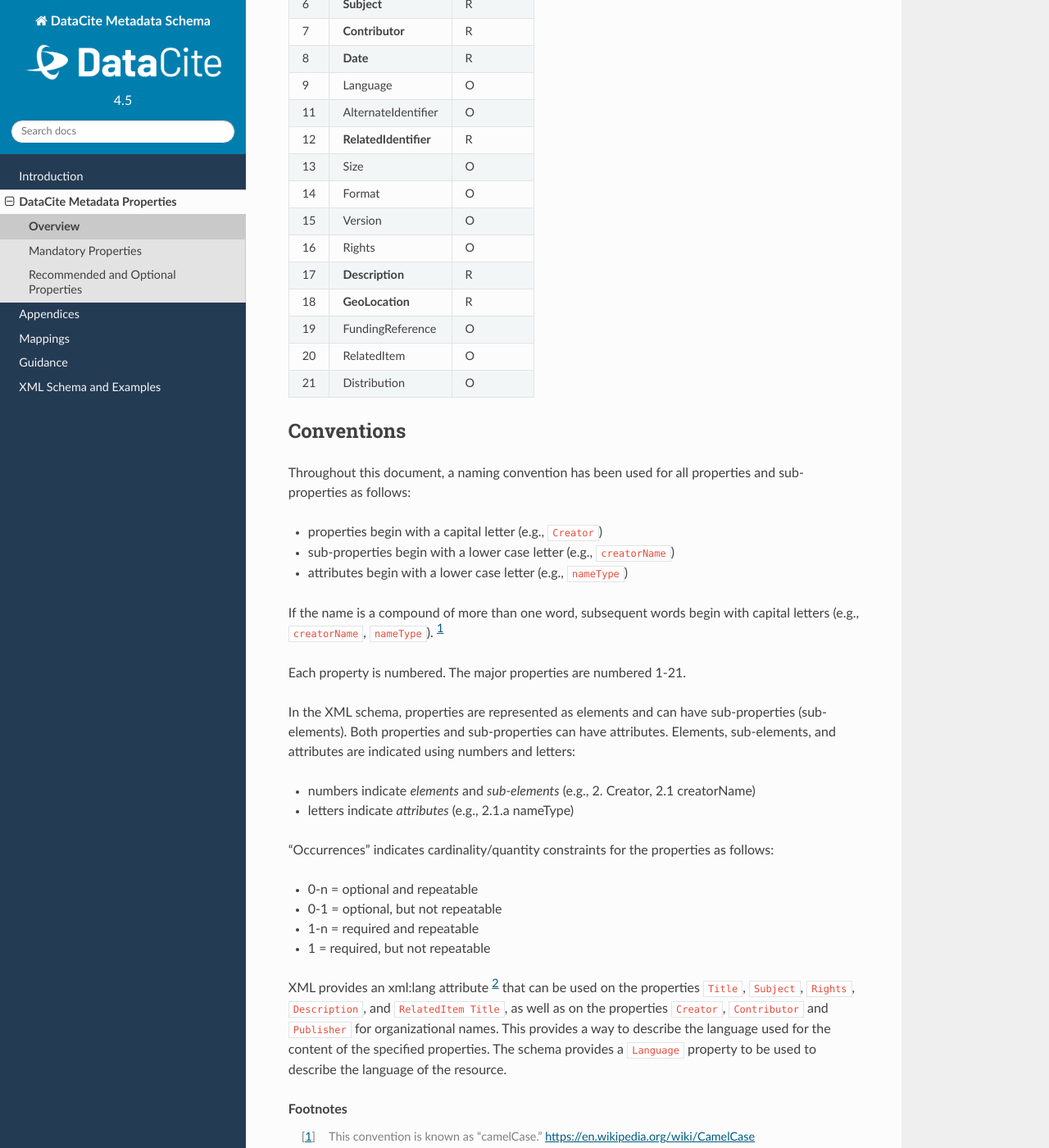
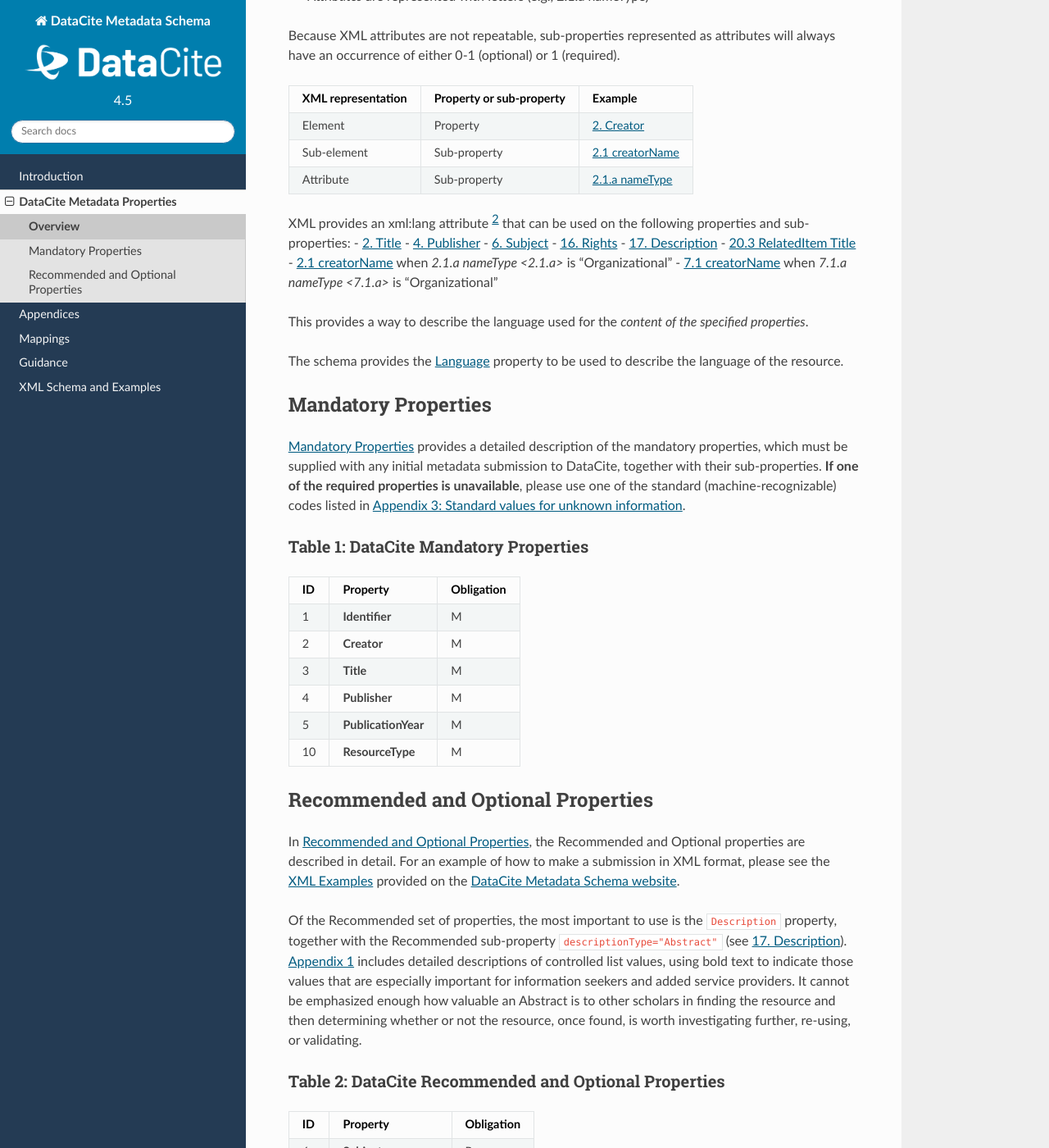
Before and after one commit to datacite/schema-docs, a Sphinx documentation site: the page built from docs/properties/overview.rst, in a window 1280 px wide and 1400 px high, scrolled down 1706 px. Shown: the whole window at 82% size. Built offline with Sphinx 7.4.7 and the Read the Docs theme 2.0.0, drawn with Linux system fonts in a browser that asks for light colours; comment, search, counter and statistics services are not loaded; some of the changed text lies outside the part shown.

Commit message:
revise overview to clarify properties/sub-properties and XML schema

```diff
--- a/docs/properties/mandatory/property_creator.rst
+++ b/docs/properties/mandatory/property_creator.rst
@@ -31,6 +31,8 @@ May be a corporate/institutional or personal name. Note: DataCite infrastructure
       </creator>
   </creators>
 
+.. _2.1:
+
 2.1 creatorName
 ~~~~~~~~~~~~~~~~~~~
 
@@ -44,6 +46,7 @@ Examples: Charpy, Antoine; Jemison, Mae; Foo Data Center
 
 Note that the personal name, format should be: family, given. Names in non-roman scripts may be transliterated according to the `ALA-LC tables <https://www.loc.gov/catdir/cpso/roman.html>`_.
 
+.. _2.1.a:
 
 2.1.a nameType
 ^^^^^^^^^^^^^^^^^^^
--- a/docs/properties/overview.rst
+++ b/docs/properties/overview.rst
@@ -4,6 +4,14 @@ Overview
 The properties of the DataCite Metadata Schema are presented in this section.
 
 .. contents:: :local:
+
+
+
+Conventions
+-------------------
+
+Levels of obligation
+~~~~~~~~~~~~~~~~~~~~~~~~~~~~~
 
 There are three different levels of obligation for the metadata properties:
 
@@ -20,7 +28,75 @@ purpose of achieving greater exposure for the resource’s metadata record and,
 research itself.
 
 The prospect that a resource's metadata will be found, cited, and linked is enhanced by using the
-combined Mandatory and Recommended "super set" of properties and sub-properties. These are bolded in Tables 1 and 2.
+combined Mandatory and Recommended "super set" of properties and sub-properties. These are bolded in :ref:`Table 1 <Table_1>` (Mandatory Properties) and :ref:`Table 2 <Table_2>` (Recommended and Optional Properties).
+
+
+Naming and numbering
+~~~~~~~~~~~~~~~~~~~~~~~~~~~~~
+
+Properties and sub-properties have naming and numbering conventions as follows:
+
+- properties begin with a capital letter (e.g., ``Creator``)
+- sub-properties begin with a lower case letter, with subsequent words using capital letters (e.g., ``creatorName``, ``nameType``) [#f1]_
+
+Each property is numbered. The major properties are numbered 1-21.
+
+Occurrences
+~~~~~~~~~~~~~~~~~~~~~~~~~~~~~
+
+“Occurrences" indicates cardinality/quantity constraints for the properties as follows:
+
+* 0-n = optional and repeatable
+* 0-1 = optional, but not repeatable
+* 1-n = required and repeatable
+* 1 = required, but not repeatable
+
+
+XML schema
+~~~~~~~~~~~~~~~~~~~~~~~~~~~~~
+
+In the XML schema:
+
+- Properties always represented as *elements*.
+- Sub-properties can be either *sub-elements* or *attributes*.
+
+The numbering convention distinguishes *elements and *sub-elements* from *attributes*:
+
+- *Elements* and *sub-elements* are numbered (e.g., 2. Creator, 2.1 creatorName).
+- *Attributes* are represented with letters (e.g., 2.1.a nameType)
+
+Because XML attributes are not repeatable, sub-properties represented as attributes will always have an occurrence of either 0-1 (optional) or 1 (required).
+
+.. list-table::
+   :header-rows: 1
+   :widths: auto
+
+   * - XML representation
+     - Property or sub-property
+     - Example
+   * - Element
+     - Property
+     - :doc:`2. Creator </properties/mandatory/property_creator>`
+   * - Sub-element
+     - Sub-property
+     - :ref:`2.1 creatorName <2.1>`
+   * - Attribute
+     - Sub-property
+     - :ref:`2.1.a nameType <2.1.a>`
+
+XML provides an xml:lang attribute [#f2]_ that can be used on the following properties and sub-properties:
+- :doc:`2. Title </properties/mandatory/property_title>`
+- :doc:`4. Publisher </properties/mandatory/property_publisher>`
+- :doc:`6. Subject </properties/recommended_optional/property_subject>`
+- :doc:`16. Rights </properties/recommended_optional/property_rights>`
+- :doc:`17. Description </properties/recommended_optional/property_description>`
+- :ref:`20.3 RelatedItem Title <20.3>`
+- :ref:`2.1 creatorName <2.1>` when `2.1.a nameType <2.1.a>` is "Organizational"
+- :ref:`7.1 creatorName <2.1>` when `7.1.a nameType <7.1.a>` is "Organizational"
+
+This provides a way to describe the language used for the *content of the specified properties*.
+
+The schema provides the :doc:`Language </properties/recommended_optional/property_language>` property to be used to describe the language of the resource.
 
 
 Mandatory Properties
@@ -31,7 +107,7 @@ initial metadata submission to DataCite, together with their sub-properties. **I
 properties is unavailable**, please use one of the standard (machine-recognizable) codes listed in
 :doc:`/appendices/appendix_3`.
 
-.. _Table 1:
+.. _Table_1:
 
 Table 1: DataCite Mandatory Properties
 ~~~~~~~~~~~~~~~~~~~~~~~~~~~~~~~~~~~~~~~~~~~~~~~~~
@@ -63,11 +139,11 @@ an example of how to make a submission in XML format, please see the `XML Exampl
 
 
 Of the Recommended set of properties, the most important to use is the ``Description`` property,
-together with the Recommended attribute ``descriptionType="Abstract"`` (see :doc:`17. Description </properties/recommended_optional/property_description>`). :doc:`Appendix 1 </appendices/appendix_1/index>` includes detailed descriptions of controlled list values, using bold text to indicate those values that are especially important for information seekers and added service providers. It cannot be emphasized enough how valuable an Abstract is to other scholars in
+together with the Recommended sub-property ``descriptionType="Abstract"`` (see :doc:`17. Description </properties/recommended_optional/property_description>`). :doc:`Appendix 1 </appendices/appendix_1/index>` includes detailed descriptions of controlled list values, using bold text to indicate those values that are especially important for information seekers and added service providers. It cannot be emphasized enough how valuable an Abstract is to other scholars in
 finding the resource and then determining whether or not the resource, once found, is worth
 investigating further, re-using, or validating.
 
-.. _Table 2:
+.. _Table_2:
 
 Table 2: DataCite Recommended and Optional Properties
 ~~~~~~~~~~~~~~~~~~~~~~~~~~~~~~~~~~~~~~~~~~~~~~~~~~~~~~~~
@@ -108,38 +184,6 @@ Table 2: DataCite Recommended and Optional Properties
 +----+-----------------------------------------------------------------------------------------+------------+
 
 
-Conventions
--------------------
-
-Throughout this document, a naming convention has been used for all properties and sub-properties as
-follows:
-
-- properties begin with a capital letter (e.g., ``Creator``)
-- sub-properties begin with a lower case letter (e.g., ``creatorName``)
-- attributes begin with a lower case letter (e.g., ``nameType``)
-
-If the name is a compound of more than one word, subsequent words begin with capital letters (e.g., ``creatorName``, ``nameType``). [#f1]_
-
-Each property is numbered. The major properties are numbered 1-21.
-
-In the XML schema, properties are represented as elements and can have sub-properties (sub-elements). Both properties and sub-properties can have attributes. Elements, sub-elements, and attributes are indicated using numbers and letters:
-
-* numbers indicate *elements* and *sub-elements* (e.g., 2. Creator, 2.1 creatorName)
-* letters indicate *attributes* (e.g., 2.1.a nameType)
-
-“Occurrences" indicates cardinality/quantity constraints for the properties as follows:
-
-* 0-n = optional and repeatable
-* 0-1 = optional, but not repeatable
-* 1-n = required and repeatable
-* 1 = required, but not repeatable
-
-XML provides an xml:lang attribute [#f2]_ that can be used on the properties ``Title``, ``Subject``, ``Rights``,
-``Description``, and ``RelatedItem Title``, as well as on the properties ``Creator``,
-``Contributor`` and ``Publisher`` for organizational names. This provides a way to describe the
-language used for the content of the specified properties. The schema provides a ``Language`` property
-to be used to describe the language of the resource.
-
 .. rubric:: Footnotes
 .. [#f1] This convention is known as “camelCase.” https://en.wikipedia.org/wiki/CamelCase
 .. [#f2] Allowed values IETF BCP 47, ISO 639-1 language codes, e.g. en, de, fr
--- a/docs/properties/recommended_optional/property_contributor.rst
+++ b/docs/properties/recommended_optional/property_contributor.rst
@@ -94,6 +94,7 @@ Examples: Patel, Emily; ABC Foundation
 
 The personal name format should be: family, given. Non- roman names should be transliterated according to the `ALA-LC schemas <https://www.loc.gov/catdir/cpso/roman.html>`_.
 
+.. _7.1.a:
 
 7.1.a nameType
 ^^^^^^^^^^^^^^^^^^^
--- a/docs/properties/recommended_optional/property_relateditem.rst
+++ b/docs/properties/recommended_optional/property_relateditem.rst
@@ -182,6 +182,7 @@ Examples based on the :ref:`20.11.1 <20.2.1>` names: Antoine; Mae
 
 Examples based on the :ref:`2.1 <20.2.1>` names: Charpy; Jemison
 
+.. _20.3:
 
 20.3 Title
 ~~~~~~~~~~~~~~~~~~~~~~~~~~~~
```
